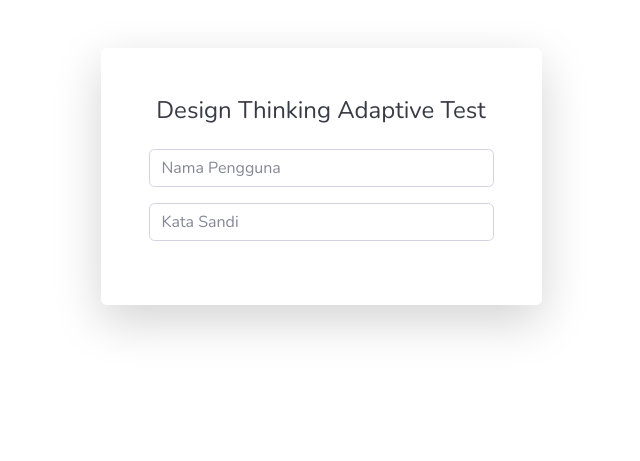
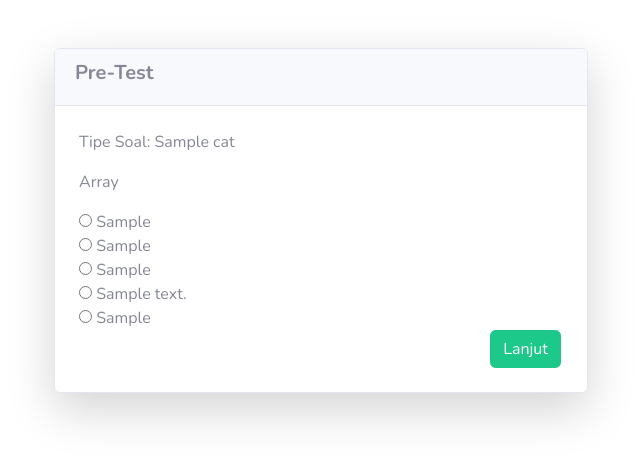
Before and after one commit to shafaandini/dt_cat, a CodeIgniter app: the page made by application/views/v_run_pretest.php in a window 1280 px wide. Shown: the top 461 px of the page, without its empty margins (319-959 px from the left). Run offline with CodeIgniter, Linux system fonts and the light colour scheme; tables that the repository leaves empty or names only in its code hold one stand-in row (values such as "Sample post"); the template is opened without the code that fills it: most values are stand-ins (such as "Sample title", 1, 10 or a date in 2020).

Commit message:
save pretest answer

```diff
--- a/application/models/m_user.php
+++ b/application/models/m_user.php
@@ -15,4 +15,10 @@ class m_user extends CI_Model{
 		);
 		return $this->db->get_where('tbl_user',$data);
 	}
+
+  public function updateResult($data, $where) {
+    $this->db->set($data);
+    $this->db->where($where);
+    $this->db->update('tbl_user');
+  }
 }
--- /dev/null
+++ b/application/views/temp/head.php
@@ -0,0 +1,14 @@
+<head>
+
+    <meta charset="utf-8">
+    <meta http-equiv="X-UA-Compatible" content="IE=edge">
+    <meta name="viewport" content="width=device-width, initial-scale=1, shrink-to-fit=no">
+    <meta name="description" content="">
+    <meta name="author" content="">
+
+    <title>Design Thinking Adaptive Test</title>
+    <link href="<?php echo base_url('assets/vendor/fontawesome-free/css/all.min.css') ?>" rel="stylesheet" type="text/css">
+    <link href="https://fonts.googleapis.com/css?family=Nunito:200,200i,300,300i,400,400i,600,600i,700,700i,800,800i,900,900i" rel="stylesheet">
+    <link href="<?php echo base_url('assets/css/sb-admin-2.min.css')?>" rel="stylesheet">
+
+</head>
--- a/application/views/v_run_pretest.php
+++ b/application/views/v_run_pretest.php
@@ -3,44 +3,40 @@
 
 <head>
 
-    <meta charset="utf-8">
-    <meta http-equiv="X-UA-Compatible" content="IE=edge">
-    <meta name="viewport" content="width=device-width, initial-scale=1, shrink-to-fit=no">
-    <meta name="description" content="">
-    <meta name="author" content="">
-
-    <title>Design Thinking Adaptive Test</title>
-    <link href="assets/vendor/fontawesome-free/css/all.min.css" rel="stylesheet" type="text/css">
-    <link
-        href="https://fonts.googleapis.com/css?family=Nunito:200,200i,300,300i,400,400i,600,600i,700,700i,800,800i,900,900i"
-        rel="stylesheet">
-    <link href="assets/css/sb-admin-2.min.css" rel="stylesheet">
-</head>
+<?php $this->load->view('temp/head'); ?>
 
 <body>
     <div class="container">
         <div class="row justify-content-center">
-            <div class="col-xl-5">
-                <div class="card o-hidden border-0 shadow-lg my-5">
+            <div class="col-xl-6">
+                <div class="card shadow-lg my-5">
+                  <div class="card-header">
+                    <h5> <b> Pre-Test </b> </h5>
+                  </div>
                     <div class="card-body p-0">
                         <div class="row">
                             <div class="col-lg-12">
-                                <div class="p-5">
-                                    <div class="text-center">
-                                        <h1 class="h4 text-gray-900 mb-4">Design Thinking Adaptive Test</h1>
+                                <div class="p-4">
+                                  <?php
+                                    foreach ($question as $key) {
+                                      $sans_array = array($key->option1, $key->option2, $key->option3, $key->option4, $key->answer);
+                                      shuffle($sans_array);
+                                    ?>
+                                  <form class="" action="<?php echo base_url('pretest/saveAnswer/'.$key->id_pr_question) ?>" method="post">
+                                    <p class="text-left"> Tipe Soal: <?php echo $key->cat; ?></p>
+                                    <p class="text-justify"> <?php echo $key->question; ?> </p>
+                                    <input type="hidden" name="id_pr_question" value="<?php echo $key->id_pr_question; ?>">
+                                    <input type="radio" name="pretest" value="<?php echo $sans_array[0] ?>"> <?php echo $sans_array[0]?> <br>
+                                    <input type="radio" name="pretest" value="<?php echo $sans_array[1] ?>"> <?php echo $sans_array[1] ?> <br>
+                                    <input type="radio" name="pretest" value="<?php echo $sans_array[2] ?>"> <?php echo $sans_array[2] ?> <br>
+                                    <input type="radio" name="pretest" value="<?php echo $sans_array[3] ?>"> <?php echo $sans_array[3] ?> <br>
+                                    <input type="radio" name="pretest" value="<?php echo $sans_array[4] ?>"> <?php echo $sans_array[4] ?>
+                                    <?php } ?>
+                                    <div class="row">
+                                      <div class="col-xl-10"> </div>
+                                        <button class="btn btn-success" type="submit"> Lanjut </button>
                                     </div>
-
-                                      <span style="text-align: center; font-size:10px">
-                          						</span>
-                                        <div class="form-group">
-                                            <input type="text" class="form-control form-control-user"
-                                                 aria-describedby="emailHelp" name="username"
-                                                placeholder="Nama Pengguna">
-                                        </div>
-                                        <div class="form-group">
-                                            <input type="password" class="form-control form-control-user" name="password"
-                                               placeholder="Kata Sandi">
-                                        </div>
+                                  </form>
                                 </div>
                             </div>
                         </div>
@@ -50,11 +46,8 @@
         </div>
     </div>
 
-    <!-- Bootstrap core JavaScript-->
-    <script src="assets/vendor/jquery/jquery.min.js"></script>
-    <script src="assets/vendor/bootstrap/js/bootstrap.bundle.min.js"></script>
-    <script src="assets/vendor/jquery-easing/jquery.easing.min.js"></script>
-    <script src="assets/js/sb-admin-2.min.js"></script>
+<script type="text/javascript">
+</script>
 
 </body>
 </html>
```
Also changed, not shown: application/controllers/pretest.php (+88 -2 lines), application/controllers/run_pretest.php (deleted, +0 -20 lines), application/models/m_pretest.php (+17 -1 lines), application/views/index.php (+1 -15 lines), application/views/v_dashboard.php (+1 -23 lines), application/views/v_posttest.php (+1 -15 lines), application/views/v_pretest.php (+3 -17 lines).
